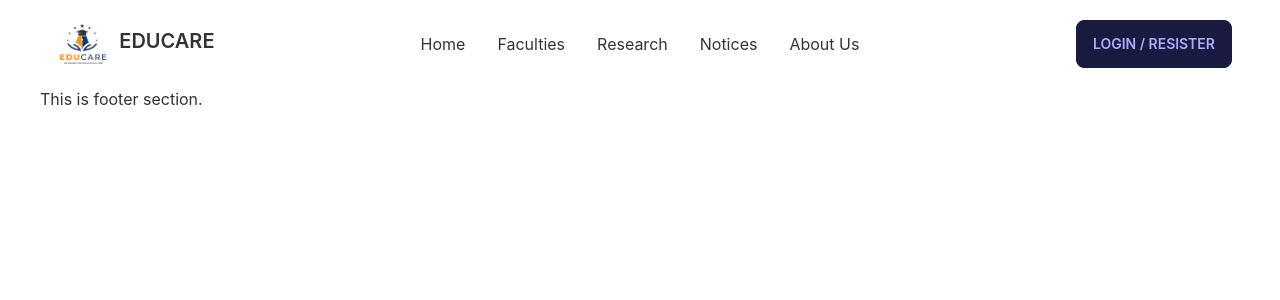
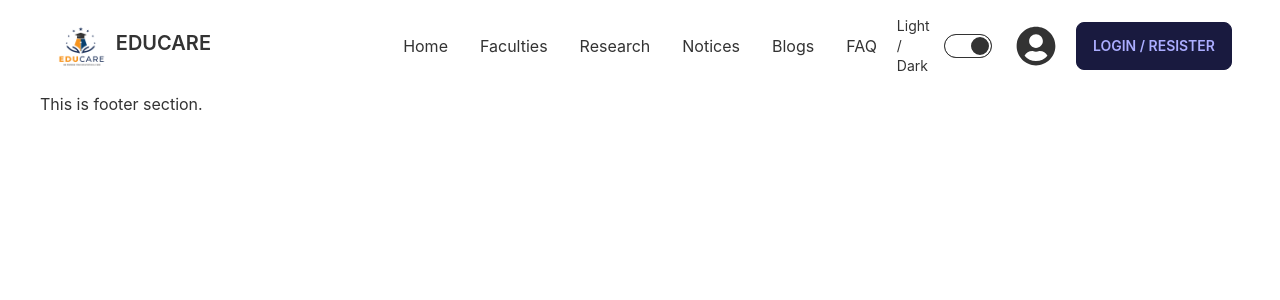
Before and after one commit to OmurRifat/edu-care-client, a React (Create React App) app: page / in a window 1280 px wide. Shown: the top 300 px of the page. Built offline with nearby package versions, Linux system fonts and the light colour scheme.

Commit message:
header updated

```diff
--- a/package.json
+++ b/package.json
@@ -10,6 +10,7 @@
     "firebase": "^9.12.1",
     "react": "^18.2.0",
     "react-dom": "^18.2.0",
+    "react-icons": "^4.6.0",
     "react-router-dom": "^6.4.2",
     "react-scripts": "5.0.1",
     "web-vitals": "^2.1.4"
--- /dev/null
+++ b/src/components/Shared/Header/Header.css
@@ -0,0 +1,5 @@
+#user-profile svg {
+    width: 2.5em;
+    height: 2.5em;
+    margin-right: 20px;
+}
--- a/src/components/Shared/Header/Header.js
+++ b/src/components/Shared/Header/Header.js
@@ -1,6 +1,8 @@
 import React from 'react';
 import { Link } from 'react-router-dom';
 import img from '../../../images/logo.png'
+import { FaUserCircle } from 'react-icons/fa'
+import './Header.css'
 
 const Header = () => {
     return (
@@ -15,7 +17,8 @@ const Header = () => {
                         <li><Link to='/'>Faculties</Link></li>
                         <li><Link to='/'>Research</Link></li>
                         <li><Link to='/'>Notices</Link></li>
-                        <li><Link to='/'>About Us</Link></li>
+                        <li><Link to='/'>Blogs</Link></li>
+                        <li><Link to='/'>FAQ</Link></li>
                     </ul>
                 </div>
                 <div>
@@ -30,10 +33,18 @@ const Header = () => {
                     <li><Link to='/'>Faculties</Link></li>
                     <li><Link to='/'>Research</Link></li>
                     <li><Link to='/'>Notices</Link></li>
-                    <li><Link to='/'>About Us</Link></li>
+                    <li><Link to='/'>Blogs</Link></li>
+                    <li><Link to='/'>FAQ</Link></li>
                 </ul>
             </div>
             <div className="navbar-end">
+                <div className="form-control mr-5">
+                    <label className="label cursor-pointer">
+                        <span className="label-text mr-2">Light / Dark</span>
+                        <input type="checkbox" className="toggle" checked />
+                    </label>
+                </div>
+                <Link id='user-profile' title='User Name' style={ { width: "" } }><FaUserCircle></FaUserCircle></Link>
                 <Link to='/' className="btn">Login / Resister</Link>
             </div>
         </div>
```
Also changed, not shown: 1 other file (tests, documents, lock files or other folders).
